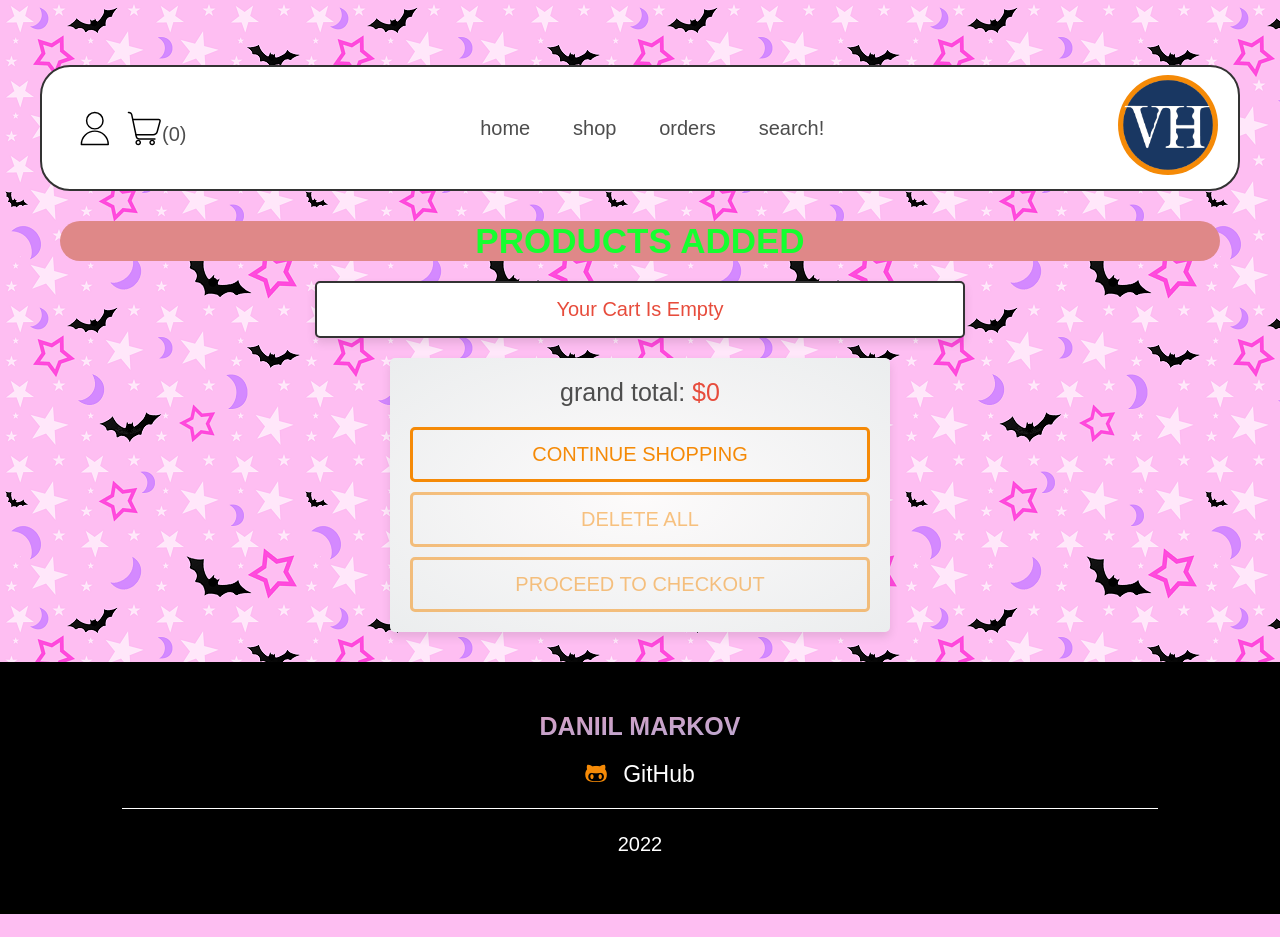
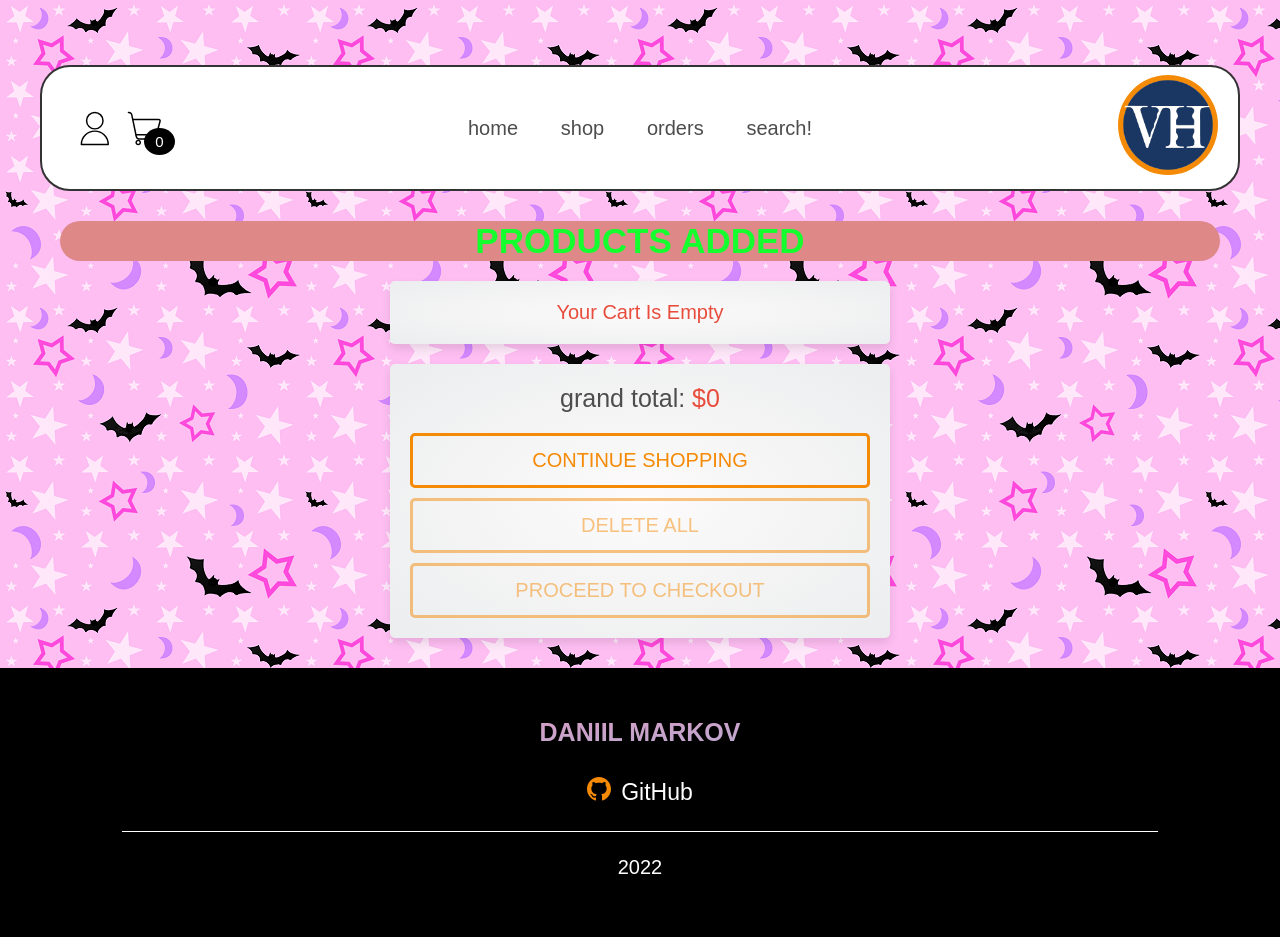
Before and after one commit to DanMarkov/VezGuevi, a PHP site: page /public/cart.php in a window 1280 px wide. Before the commit the page ends 914 px from the top, so only its background shows below. Run offline with PHP 8.4, Linux system fonts and the light colour scheme; a user stored in the database is signed in; data comes from the database, SQL or seed files in the repository; data that the repository does not hold is empty; style sheets or scripts are compiled from the project's sources; some libraries are stand-ins or nearby versions; some web fonts are replaced.

Commit message:
updated ui

```diff
--- a/css/components.css
+++ b/css/components.css
@@ -305,15 +305,17 @@ li {
 }
 
 .empty {
-  padding: 1.5rem;
-  background: var(--white);
   color: var(--red);
+  font-size: 2rem;
+  text-transform: capitalize;
+  max-width: 50rem;
+  margin: 0 auto;
+  margin-top: 2rem;
+  padding: 2rem;
+  text-align: center;
+  background: radial-gradient(#fdfbfb, #ebedee);
+  box-shadow: var(--box-shadow);
   border-radius: 0.5rem;
-  border: var(--border);
-  font-size: 2rem;
-  text-align: center;
-  box-shadow: var(--box-shadow);
-  text-transform: capitalize;
 }
 
 @keyframes fadeIn {
@@ -440,6 +442,7 @@ li {
 
 .theme-icon {
   width: 3.5rem;
+  position: relative;
 }
 
 .header .flex .icons .search-icon {
@@ -450,6 +453,7 @@ li {
   display: grid;
   grid-auto-flow: column;
   align-items: end;
+  position: relative;
 }
 
 .header .flex .icons > *:hover {
@@ -458,11 +462,19 @@ li {
 
 .header .flex .icons a span,
 .header .flex .icons a i {
-  color: var(--light-color);
+  color: var(--white);
 }
 
 .header .flex .icons a span {
-  font-size: 2rem;
+  font-size: 1.5rem;
+  background: black;
+  left: 17px;
+  position: absolute;
+  border-radius: 58%;
+  text-align: center;
+  padding: 5px;
+  top: 17px;
+  width: 30.7px;
 }
 
 #menu-btn {
@@ -571,7 +583,16 @@ hr {
   padding: 3rem 4rem;
 }
 
+.footer__menu-item {
+  display: grid;
+  justify-content: center;
+}
+
 .footer__menu-link {
+  display: grid;
+  grid-auto-flow: column;
+  align-items: end;
+  justify-content: center;
   color: var(--white);
   font-size: 2.3rem;
   padding: 0.5rem 0;
@@ -579,8 +600,8 @@ hr {
   background: linear-gradient(var(--green) 0 0) bottom/var(--t, 0) 2px no-repeat;
 }
 
-.footer__menu-link i {
-  color: var(--green);
+.footer__menu-link .github {
+  fill: var(--green);
   padding-right: 1rem;
 }
 
@@ -612,36 +633,6 @@ hr {
   text-align: center;
   font-size: 2rem;
   color: white;
-}
-
-.footer .box-container {
-  text-align: center;
-}
-
-.footer .box-container .box h3 {
-  text-transform: uppercase;
-  color: white;
-  margin-bottom: 2rem;
-  font-size: 2rem;
-}
-
-.footer .box-container .box a {
-  display: block;
-  padding: 1.3rem 0;
-  font-size: 2.3rem;
-  color: white;
-  background: linear-gradient(var(--green) 0 0) bottom/var(--t, 0) 2px no-repeat;
-  transition: 0.5s;
-  margin: 0 40.5rem;
-}
-
-.footer .box-container .box a i {
-  color: var(--green);
-  padding-right: 1rem;
-}
-
-.footer .box-container .box a:hover {
-  --t: 100%;
 }
 
 /* media queries  */
--- a/css/style.css
+++ b/css/style.css
@@ -790,21 +790,8 @@
   margin: 0 0.2rem;
 }
 
-.shopping-cart .box-container .box .fa-times {
-  position: absolute;
-  top: 1rem;
-  right: 1rem;
-  border-radius: 0.5rem;
-  height: 4.5rem;
-  line-height: 4.3rem;
-  width: 5rem;
-  color: var(--white);
-  font-size: 2rem;
-  background-color: var(--red);
-}
-
-.shopping-cart .box-container .box .fa-times:hover {
-  background-color: var(--black);
+.shopping-cart .box-container .box a {
+  justify-self: end;
 }
 
 .shopping-cart .box-container .box .qty {
--- a/private/footer.php
+++ b/private/footer.php
@@ -5,7 +5,7 @@
       <div class="footer__item">
          <h3 class="footer__item-title">Daniil Markov</h3>
          <li class="footer__menu-item">
-            <a href="https://github.com/DanMarkov" class="footer__menu-link"><i class="fa-brands fa-github-alt"></i> GitHub </a>
+            <a href="https://github.com/DanMarkov" class="footer__menu-link"><svg class="github" xmlns="http://www.w3.org/2000/svg" width="34" height="34" viewBox="0 0 24 24"><path d="M12 0c-6.626 0-12 5.373-12 12 0 5.302 3.438 9.8 8.207 11.387.599.111.793-.261.793-.577v-2.234c-3.338.726-4.033-1.416-4.033-1.416-.546-1.387-1.333-1.756-1.333-1.756-1.089-.745.083-.729.083-.729 1.205.084 1.839 1.237 1.839 1.237 1.07 1.834 2.807 1.304 3.492.997.107-.775.418-1.305.762-1.604-2.665-.305-5.467-1.334-5.467-5.931 0-1.311.469-2.381 1.236-3.221-.124-.303-.535-1.524.117-3.176 0 0 1.008-.322 3.301 1.23.957-.266 1.983-.399 3.003-.404 1.02.005 2.047.138 3.006.404 2.291-1.552 3.297-1.23 3.297-1.23.653 1.653.242 2.874.118 3.176.77.84 1.235 1.911 1.235 3.221 0 4.609-2.807 5.624-5.479 5.921.43.372.823 1.102.823 2.222v3.293c0 .319.192.694.801.576 4.765-1.589 8.199-6.086 8.199-11.386 0-6.627-5.373-12-12-12z"/></svg> GitHub </a>
          </li>
       </div>
          <div class="footer__item">
--- a/private/header.php
+++ b/private/header.php
@@ -59,7 +59,7 @@ if(isset($message)){
             <path d="M2 2H2.72313C3.60097 2.00005 4.45209 2.30195 5.13375 2.85508C5.8154 3.4082 6.28612 4.1789 6.46696 5.03791L12.8393 35.3099C13.0201 36.1689 13.4909 36.9396 14.1725 37.4927C14.8542 38.0459 15.7053 38.3478 16.5831 38.3478H38.3478" stroke="black" stroke-width="2" stroke-linecap="round" stroke-linejoin="round"></path>
             <path d="M12.5217 43.1304C12.5217 43.8915 12.8241 44.6214 13.3622 45.1595C13.9004 45.6977 14.6302 46 15.3913 46C16.1523 46 16.8822 45.6977 17.4204 45.1595C17.9585 44.6214 18.2609 43.8915 18.2609 43.1304C18.2609 42.3694 17.9585 41.6395 17.4204 41.1013C16.8822 40.5632 16.1523 40.2609 15.3913 40.2609C14.6302 40.2609 13.9004 40.5632 13.3622 41.1013C12.8241 41.6395 12.5217 42.3694 12.5217 43.1304V43.1304Z" stroke="black" stroke-width="2" stroke-linecap="round" stroke-linejoin="round"></path>
             <path d="M31.6522 43.1304C31.6522 43.8915 31.9545 44.6214 32.4926 45.1595C33.0308 45.6977 33.7607 46 34.5217 46C35.2828 46 36.0127 45.6977 36.5508 45.1595C37.089 44.6214 37.3913 43.8915 37.3913 43.1304C37.3913 42.3694 37.089 41.6395 36.5508 41.1013C36.0127 40.5632 35.2828 40.2609 34.5217 40.2609C33.7607 40.2609 33.0308 40.5632 32.4926 41.1013C31.9545 41.6395 31.6522 42.3694 31.6522 43.1304V43.1304Z" stroke="black" stroke-width="2" stroke-linecap="round" stroke-linejoin="round"></path>
-         </svg><span>(<?= $count_cart_items->rowCount(); ?>)</span></a>
+         </svg><span><?= $count_cart_items->rowCount(); ?></span></a>
          <!-- <a href="cart"><i class="fas fa-shopping-cart"></i><span>(<?= $count_cart_items->rowCount(); ?>)</span></a> -->
       </div>
 
--- a/public/cart.php
+++ b/public/cart.php
@@ -59,13 +59,13 @@ require_once "$path/private/head.php";
          while($fetch_cart = $select_cart->fetch(PDO::FETCH_ASSOC)){
    ?>
    <form action="" method="POST" class="box">
-      <a href="cart?delete=<?= $fetch_cart['id'];?>"
+      <a href="cart?delete=<?= $fetch_cart['id'];?>" onclick="return confirm('delete this from cart?');">
          <svg class="theme-icon" viewBox="0 0 48 48" fill="none" xmlns="http://www.w3.org/2000/svg">
-         <path d="M46 2L2 46" stroke="black" stroke-width="2" stroke-linecap="round" stroke-linejoin="round"></path>
+            <path d="M46 2L2 46" stroke="black" stroke-width="2" stroke-linecap="round" stroke-linejoin="round"></path>
          <path d="M46 46L2 2" stroke="black" stroke-width="2" stroke-linecap="round" stroke-linejoin="round"></path>
          </svg>
       </a>
-      <a href="cart?delete=<?= $fetch_cart['id']; ?>" class="fas fa-times" onclick="return confirm('delete this from cart?');"></a>
+      <!-- <a href="cart?delete=<?= $fetch_cart['id']; ?>" class="fas fa-times" onclick="return confirm('delete this from cart?');"></a> -->
       <img src="uploaded_img/<?= $fetch_cart['image']; ?>" alt="">
       <div class="name"><?= $fetch_cart['name']; ?></div>
       <div class="price">$<?= $fetch_cart['price']; ?></div>
@@ -74,7 +74,7 @@ require_once "$path/private/head.php";
          <input type="number" min="1" value="<?= $fetch_cart['quantity']; ?>" class="qty" name="p_qty">
          <span class="option-btn"><input type="submit" value="update" name="update_qty" class="submit"></span>
       </div>
-      <div class="sub-total"> sub total : <span>$<?= $sub_total = ($fetch_cart['price'] * $fetch_cart['quantity']); ?></span> </div>
+      <div class="sub-total"> sub total: <span>$<?= $sub_total = ($fetch_cart['price'] * $fetch_cart['quantity']); ?></span> </div>
    </form>
    <?php
       $grand_total += $sub_total;
--- a/scss/components.scss
+++ b/scss/components.scss
@@ -330,15 +330,26 @@ li {
 }
 
 .empty {
-  padding: 1.5rem;
-  background: var(--white);
+  // padding: 1.5rem;
+  // background: var(--white);
   color: var(--red);
-  border-radius: 0.5rem;
-  border: var(--border);
+  // border-radius: 0.5rem;
+  // border: var(--border);
   font-size: 2rem;
+  // text-align: center;
+  // box-shadow: var(--box-shadow);
+  text-transform: capitalize;
+
+  max-width: 50rem;
+  margin: 0 auto;
+  margin-top: 2rem;
+  padding: 2rem;
   text-align: center;
+  // border:var(--border);
+  background: radial-gradient(#fdfbfb, #ebedee);
+  // background-color: var(--white);
   box-shadow: var(--box-shadow);
-  text-transform: capitalize;
+  border-radius: .5rem;
 }
 
 @keyframes fadeIn {
@@ -480,6 +491,7 @@ li {
 
 .theme-icon {
   width: 3.5rem;
+  position: relative;
 }
 
 // .header .flex .icons .theme-icon {
@@ -494,6 +506,7 @@ li {
   display: grid;
   grid-auto-flow: column;
   align-items: end;
+  position: relative;
 }
 
 .header .flex .icons > *:hover {
@@ -502,7 +515,7 @@ li {
 
 .header .flex .icons a span,
 .header .flex .icons a i {
-  color: var(--light-color);
+  color: var(--white);
 }
 
 // .header .flex .icons a:hover span,
@@ -511,7 +524,15 @@ li {
 // }
 
 .header .flex .icons a span {
-  font-size: 2rem;
+  font-size: 1.5rem;
+  background: black;
+  left: 17px;
+  position: absolute;
+  border-radius: 58%;
+  text-align: center;
+  padding: 5px;
+  top: 17px;
+  width: 30.7px;
 }
 
 #menu-btn {
@@ -625,7 +646,16 @@ hr {
   padding: 3rem 4rem;
 }
 
+.footer__menu-item {
+  display: grid;
+  justify-content: center;
+}
+
 .footer__menu-link {
+  display: grid;
+  grid-auto-flow: column;
+  align-items: end;
+  justify-content: center;
   color: var(--white);
   font-size: 2.3rem;
   padding: 0.5rem 0;
@@ -633,8 +663,8 @@ hr {
   background: linear-gradient(var(--green) 0 0) bottom/var(--t, 0) 2px
     no-repeat;
 }
-.footer__menu-link i {
-  color: var(--green);
+.footer__menu-link .github {
+  fill: var(--green);
   padding-right: 1rem;
 }
 
--- a/scss/style.scss
+++ b/scss/style.scss
@@ -1052,20 +1052,24 @@
 //    background-color: var(--black);
 // }
 
-.shopping-cart .box-container .box .fa-times{
-   position: absolute;
-   top: 1rem; right: 1rem;
-   border-radius: .5rem;
-   height: 4.5rem;
-   line-height: 4.3rem;
-   width: 5rem;
-   color:var(--white);
-   font-size: 2rem;
-   background-color: var(--red);
-}
+// .shopping-cart .box-container .box .fa-times{
+//    position: absolute;
+//    top: 1rem; right: 1rem;
+//    border-radius: .5rem;
+//    height: 4.5rem;
+//    line-height: 4.3rem;
+//    width: 5rem;
+//    color:var(--white);
+//    font-size: 2rem;
+//    background-color: var(--red);
+// }
 
-.shopping-cart .box-container .box .fa-times:hover{
-   background-color: var(--black);
+// .shopping-cart .box-container .box .fa-times:hover{
+//    background-color: var(--black);
+// }
+
+.shopping-cart .box-container .box a {
+   justify-self: end;
 }
 
 .shopping-cart .box-container .box .qty{
```
Also changed, not shown: other parts of scss/components.scss (+26 -26 lines).
